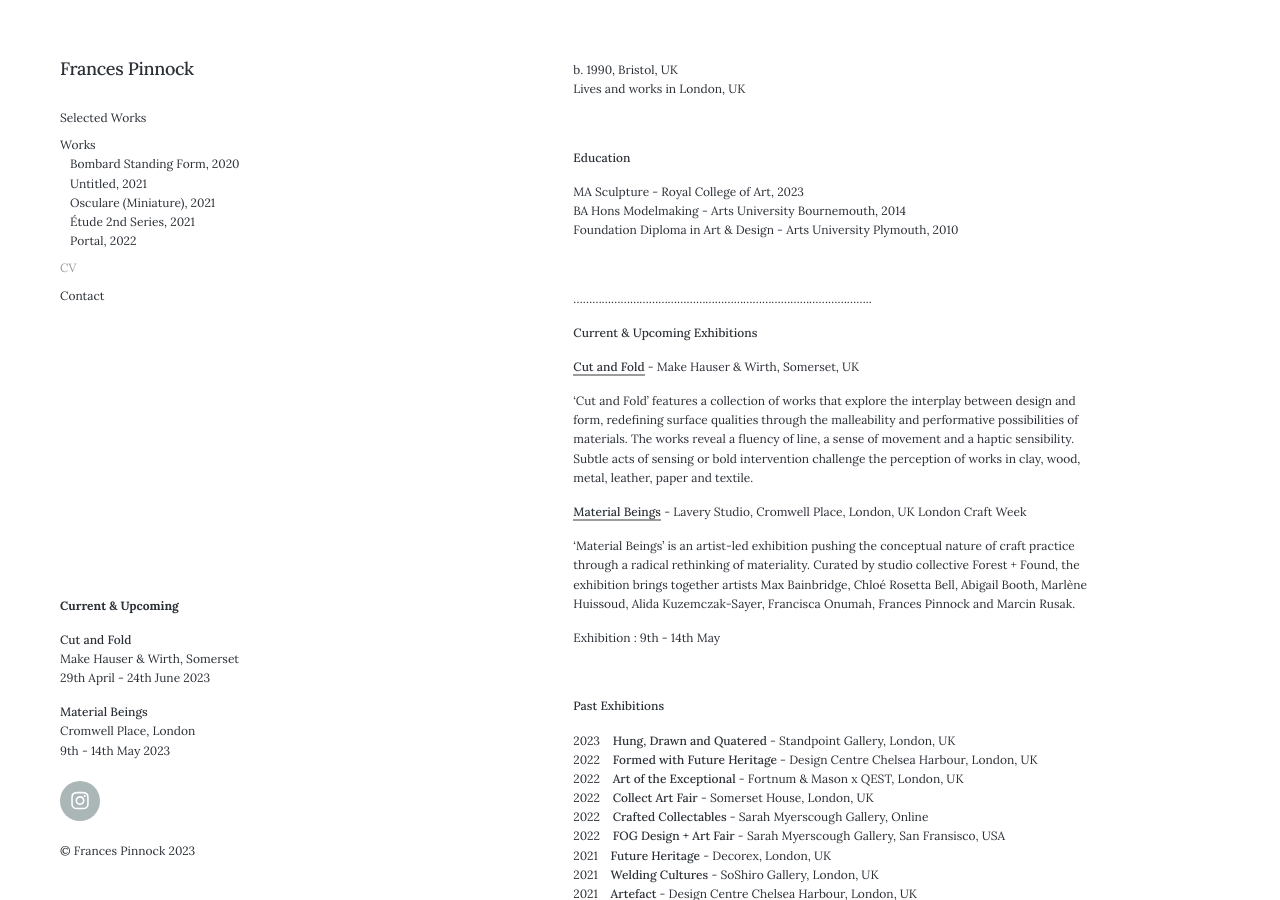
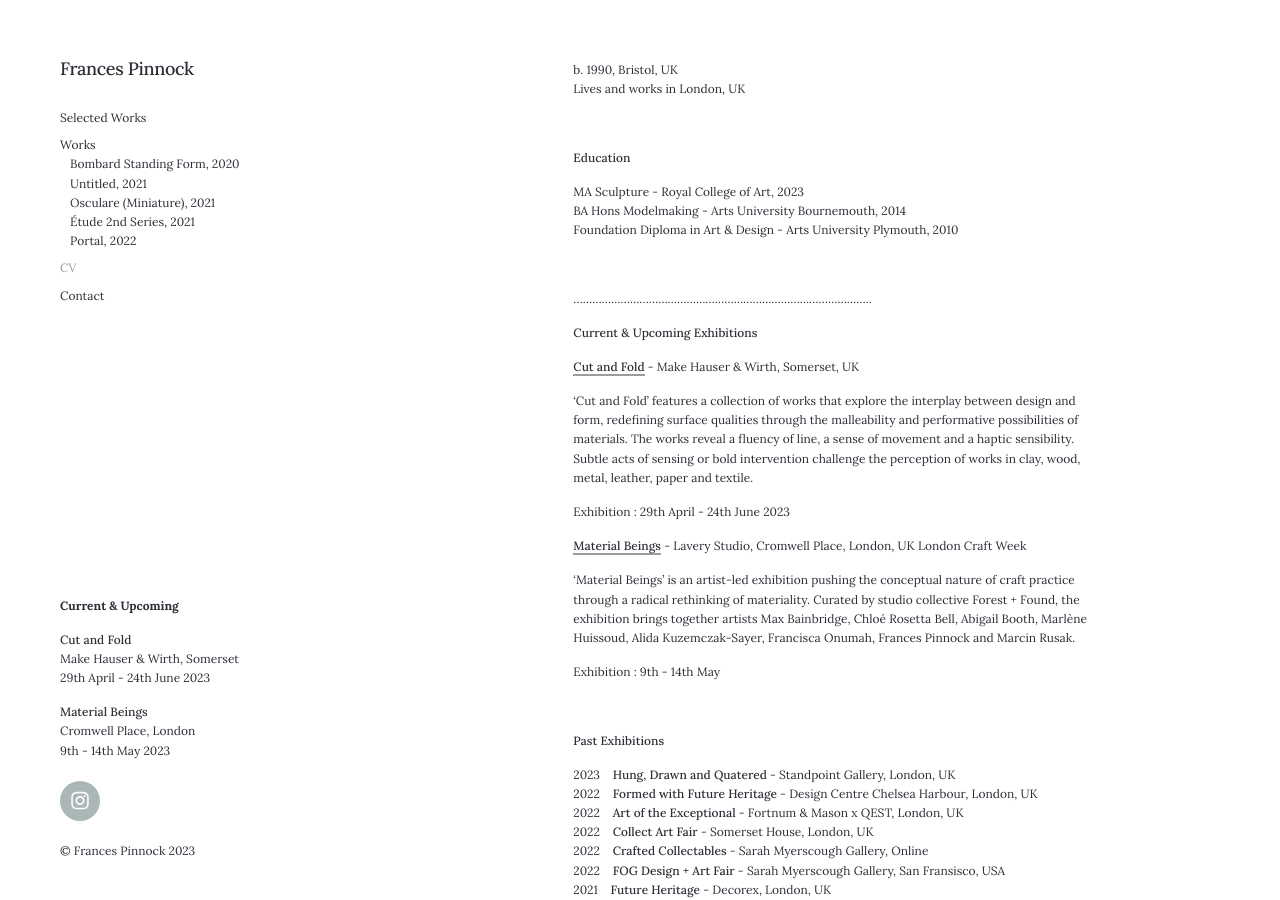
Before and after one commit to francespinnock/francespinnock.github.io, a Jekyll site: the page built from _pages/cv.md, in a window 1280 px wide and 900 px high. Built offline with Jekyll 4.4.1, drawn with Linux system fonts in a browser that asks for light colours; nearby versions of some CDN libraries.

Commit message:
Update cv.md

```diff
--- a/_pages/cv.md
+++ b/_pages/cv.md
@@ -26,6 +26,8 @@ Foundation Diploma in Art & Design - Arts University Plymouth, 2010
 **[Cut and Fold](https://www.hauserwirth.com/make/41222-cut-and-fold/)** - Make Hauser & Wirth, Somerset, UK
 
 ‘Cut and Fold’ features a collection of works that explore the interplay between design and form, redefining surface qualities through the malleability and performative possibilities of materials. The works reveal a fluency of line, a sense of movement and a haptic sensibility. Subtle acts of sensing or bold intervention challenge the perception of works in clay, wood, metal, leather, paper and textile.
+
+Exhibition : 29th April - 24th June 2023
 
 
 
```
